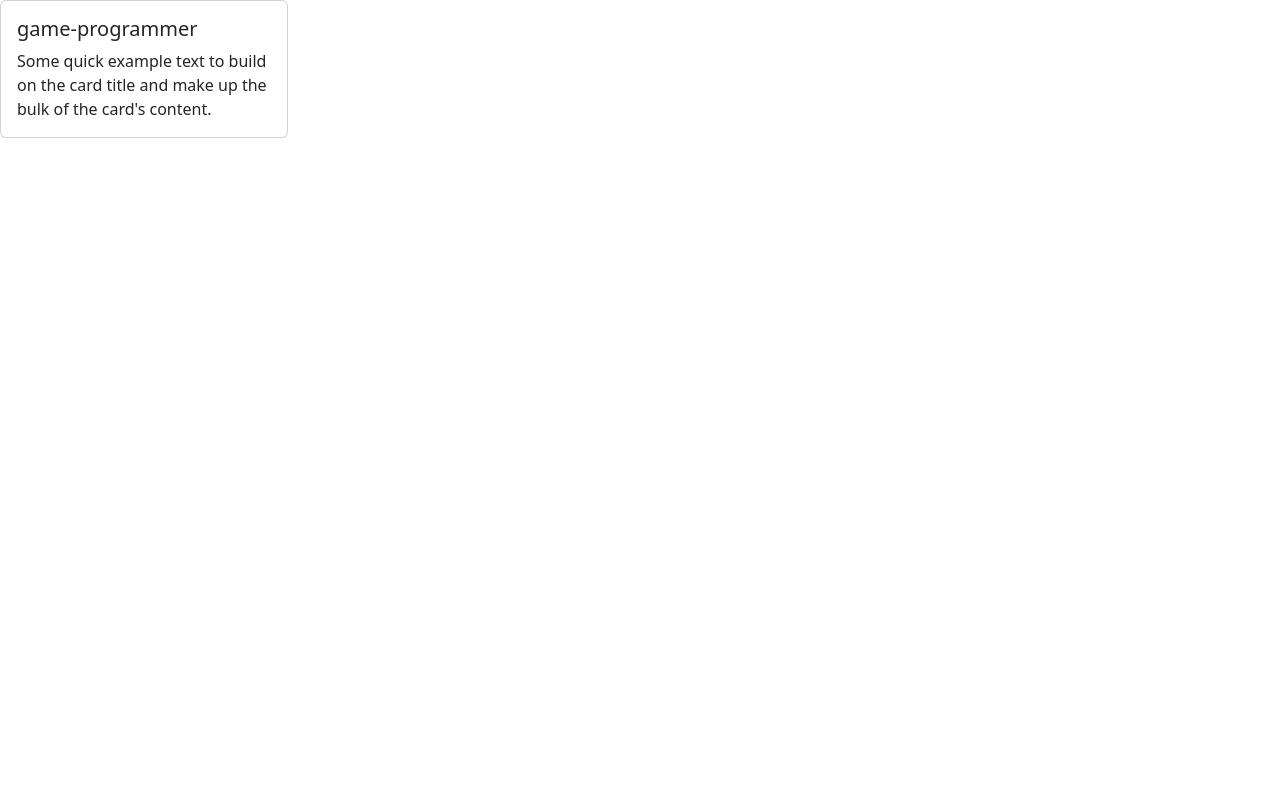
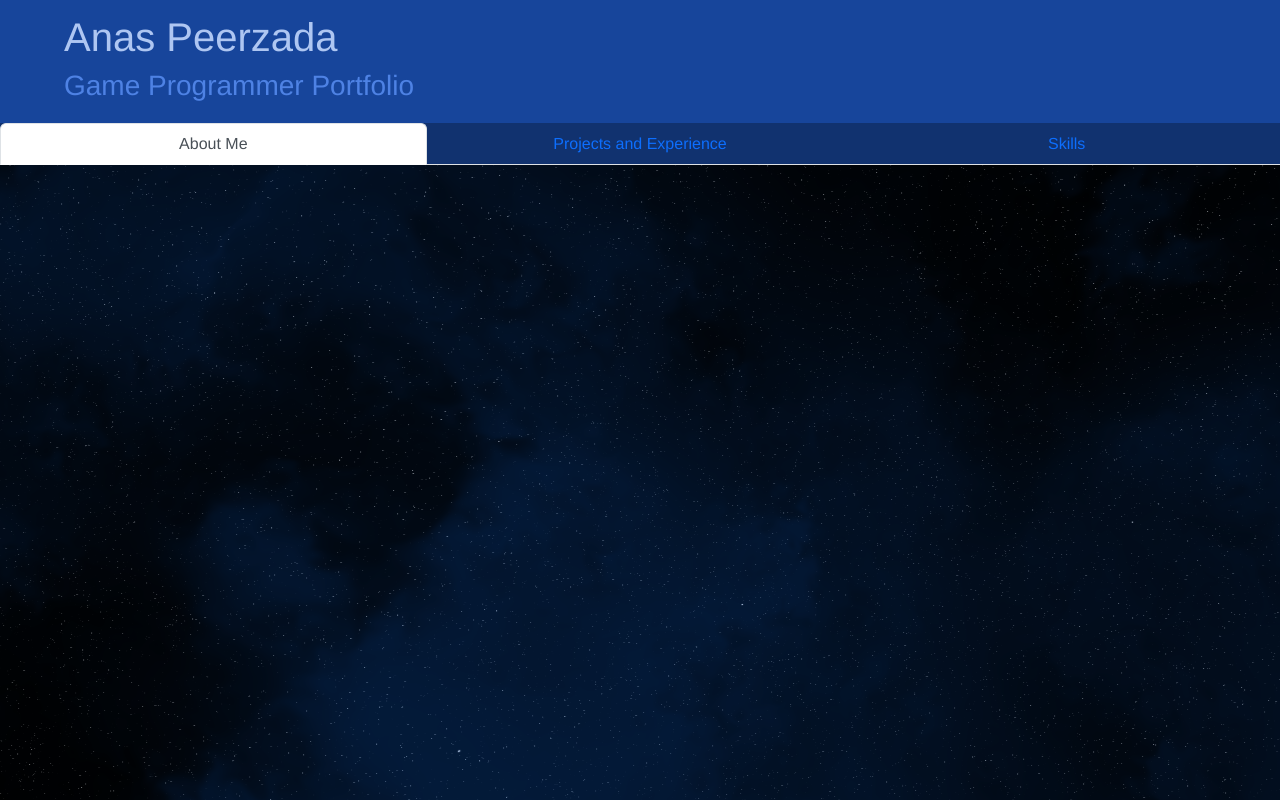
Before and after one commit to DrakeHunterK7/MyPortfolio, a React (Create React App) app: page /portfolio/game-programmer in a window 1280 px wide. Built offline with nearby package versions, Linux system fonts and the light colour scheme.

Commit message:
Started Home Page of Portfolio
Added background skybox scrolling, and basic elements.

```diff
--- a/src/Pages/HomePage.tsx
+++ b/src/Pages/HomePage.tsx
@@ -1,24 +1,41 @@
 
+import './Styles/HomePage.scss';
 import { useState } from "react";
 import { useMatch } from "react-router-dom";
-import { Card } from "react-bootstrap";
+
+import Tab from 'react-bootstrap/Tab';
+import Tabs from 'react-bootstrap/Tabs';
 
 function HomePage() {
 
   const match = useMatch('portfolio/:portfolioType');
   var [ pType, setPType ] = useState(match?.params.portfolioType);
 
+  function portfolioTitle() {
+    if(pType === 'game-programmer')
+      return 'Game Programmer'
+    else
+      return 'Software Engineer'
+  }
+
   return (
     <div className="HomePage">
-      <Card style={{ width: '18rem' }}>
-      <Card.Body>
-        <Card.Title>{pType}</Card.Title>
-        <Card.Text>
-          Some quick example text to build on the card title and make up the
-          bulk of the card's content.
-        </Card.Text>
-      </Card.Body>
-    </Card>
+        <div className={pType+"-header"}>
+            <h1>Anas Peerzada</h1>
+            <h3>{portfolioTitle()} Portfolio</h3>
+        </div>
+        <Tabs
+              defaultActiveKey="about-me"
+              className={pType+"-tabs"}
+              justify
+            >
+              <Tab eventKey="about-me" title="About Me">
+              </Tab>
+              <Tab eventKey="projects" title="Projects and Experience">
+              </Tab>
+              <Tab eventKey="skills" title="Skills ">
+              </Tab>
+        </Tabs>
     </div>
   );
 }
--- /dev/null
+++ b/src/Pages/Styles/HomePage.scss
@@ -0,0 +1,82 @@
+@import "../../Styles/variables.scss";
+@import "../../Styles/mixins.scss";
+
+:root {
+  --angle: 90deg;
+
+  background-color: aqua;
+}
+
+html, body {
+	font-family:'Franklin Gothic Medium', 'Arial Narrow', Arial, sans-serif;
+	background-image: url("../../Assets/portfolioskybox.png");
+	animation: scroll-bg 60s linear infinite;
+	margin: 0;
+	padding: 0;
+	height: 100%;
+}
+
+.HomePage {
+	margin: 0;
+	height: 100%;
+}
+
+.game-programmer-header {
+    background-color: $color-three;
+	padding: 1%;
+	padding-left: 5%;
+	padding-right: 5%;
+	h1 {
+		animation: change-color ease;
+		animation-iteration-count: infinite;
+		animation-duration: 5s;
+		animation-fill-mode: both;
+	}
+	h3 {
+		color: $color-four;
+	}
+}
+
+.game-programmer-tabs {
+	background-color: $color-two;
+}
+
+.software-engineer-header {
+    background-color: $color-two;
+	padding: 1%;
+	padding-left: 5%;
+	padding-right: 5%;
+	h1 {
+		animation: change-color ease;
+		animation-iteration-count: infinite;
+		animation-duration: 5s;
+		animation-fill-mode: both;
+	}
+	h3 {
+		color: $color-four;
+	}
+}
+
+@keyframes change-color {
+	0% {
+	  color: $color-five;
+	}
+
+	50% {
+	  color: $color-four;
+	}
+
+	100% {
+	  color: $color-five;
+	}
+}
+
+@keyframes scroll-bg {
+	0% {
+		background-position: 0 0;
+	}
+
+	100% {
+		background-position: 4096px 0;
+	}
+}
```
Also changed, not shown: src/Assets/portfolioskybox.png (added).
